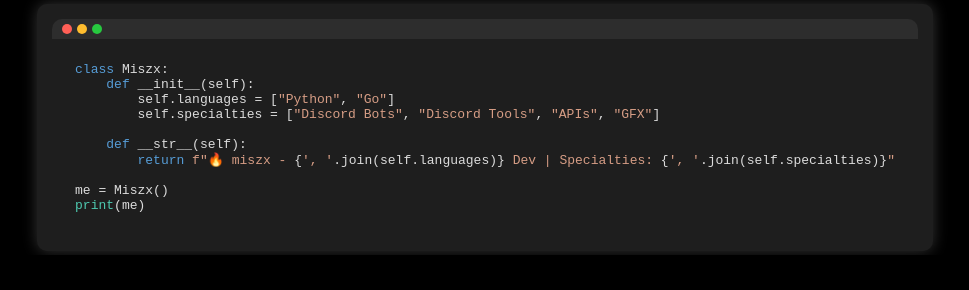
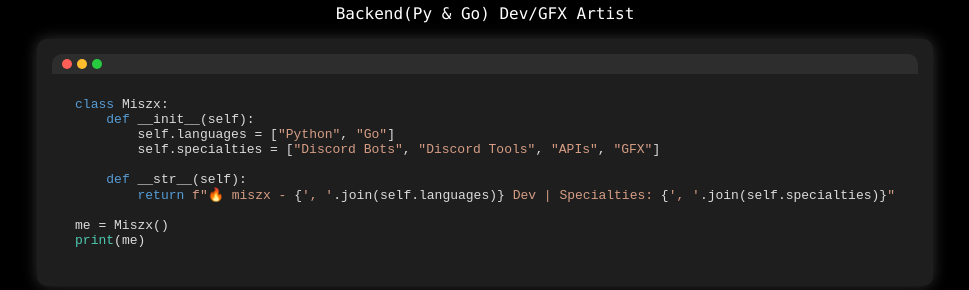
Before and after one commit to miszxxx/miszx.me, a plain HTML site: page index.html in a window 1280 px wide. Shown: the part 635-925 px from the top of the page, without its empty margins (155-1124 px from the left). Before the commit the page ends 890 px from the top, so only its background shows below. Drawn offline with nearby package versions, Linux system fonts and the light colour scheme.

Commit message:
Update index.html

```diff
--- a/index.html
+++ b/index.html
@@ -87,7 +87,7 @@
     </div>
     <br>
     <img src="https://lanyard.cnrad.dev/api/813505970000363552?bg=&theme=dark&showDisplayName=true" alt="Discord Presence">
-    <p></p>
+    <p>Backend(Py & Go) Dev/GFX Artist</p>
     <div class="code-box">
         <div class="code-header">
             <div class="red"></div>
```
